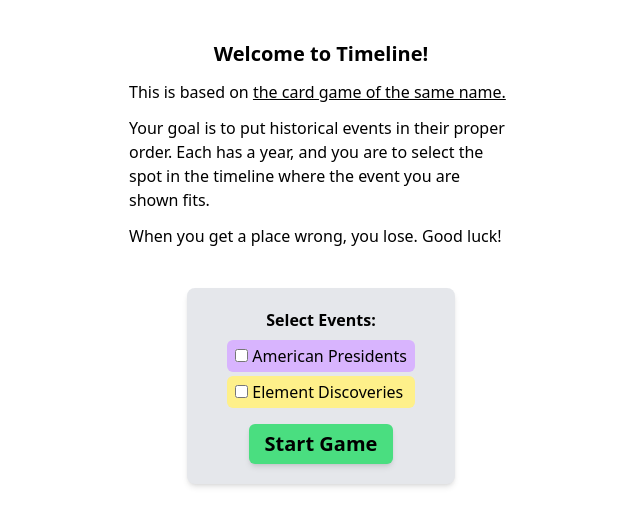
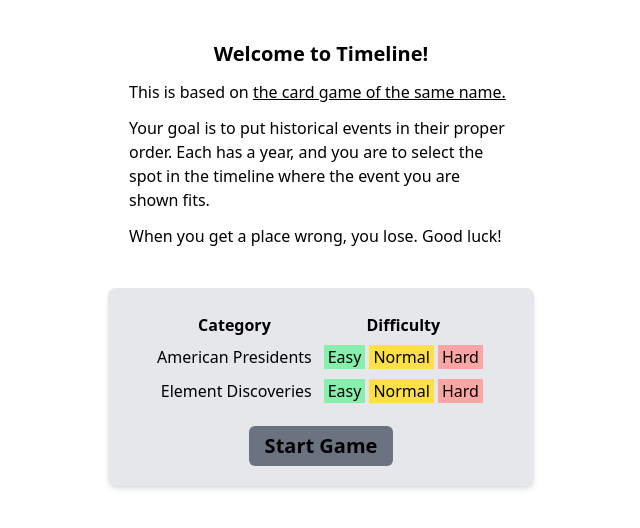
Before and after one commit to BrennanColberg/timeline, a Next.js app: page / in a window 1280 px wide. Shown: the top 528 px of the page, without its empty margins (319-959 px from the left). Built offline with nearby package versions, Linux system fonts and the light colour scheme.

Commit message:
difficulty selector (nonfunctional)

```diff
--- a/components/Menu.tsx
+++ b/components/Menu.tsx
@@ -1,4 +1,4 @@
-import { useState } from "react"
+import { useCallback, useState } from "react"
 import { Event } from "@/lib/timeline"
 import { loadEvents } from "@/lib/io"
 import classNames from "classnames"
@@ -7,13 +7,43 @@ const DECK_OPTIONS = {
   presidents: { name: "American Presidents", color: "bg-purple-300" },
   elements: { name: "Element Discoveries", color: "bg-yellow-200" },
 } as const
+type Difficulty = "easy" | "normal" | "hard"
 
 export default function Menu({
   startGame,
 }: {
   startGame: (deck: Event[]) => void
 }) {
-  const [selectedDecks, setSelectedDecks] = useState<string[]>([])
+  const [selectedDecks, setSelectedDecks] = useState<
+    { deck: string; difficulty: Difficulty }[]
+  >([])
+
+  const isSelected = useCallback(
+    (
+      deck: string,
+      difficulty: Difficulty,
+      selections: typeof selectedDecks = selectedDecks,
+    ) =>
+      !!selections.find(
+        (selection) =>
+          selection.deck === deck && selection.difficulty === difficulty,
+      ),
+    [selectedDecks],
+  )
+
+  const select = useCallback(
+    (deck: string, difficulty: Difficulty) => {
+      setSelectedDecks((oldSelectedDecks) => {
+        const wasSelected = isSelected(deck, difficulty, oldSelectedDecks)
+        let newDeck = [...oldSelectedDecks]
+        newDeck = newDeck.filter((selection) => selection.deck !== deck)
+        if (!wasSelected) newDeck = [...newDeck, { deck, difficulty }]
+        return newDeck
+      })
+    },
+    [isSelected],
+  )
+
   return (
     <form
       id="menu"
@@ -21,7 +51,7 @@ export default function Menu({
       onSubmit={async (e) => {
         e.preventDefault()
         const allDecks = await Promise.all(
-          selectedDecks.map((deck) => loadEvents(`/decks/${deck}.csv`)),
+          selectedDecks.map(({ deck }) => loadEvents(`/decks/${deck}.csv`)),
         )
         const deck = allDecks.flat()
         if (!deck.length) return alert("Select at least one deck to play!")
@@ -48,38 +78,74 @@ export default function Menu({
         <p className="w-96">When you get a place wrong, you lose. Good luck!</p>
       </div>
       <div className="flex flex-col items-center mx-auto bg-gray-200 px-10 py-5 rounded-lg shadow-md">
-        <h2 className="font-bold mb-2">Select Events:</h2>
-        <div className="flex flex-col items-stretch gap-1">
-          {Object.entries(DECK_OPTIONS).map(([deck, { color, name }]) => (
-            <label
-              className={classNames(
-                "px-2 py-1 select-none cursor-pointer rounded-md hover:shadow-sm",
-                color,
-              )}
-              key={deck}
-            >
-              <input
-                type="checkbox"
-                name={deck}
-                checked={selectedDecks.includes(deck)}
-                onChange={(e) => {
-                  const checked = e.target.checked
-                  if (checked && !selectedDecks.includes(deck))
-                    setSelectedDecks((x) => [...x, deck])
-                  if (!checked && selectedDecks.includes(deck))
-                    setSelectedDecks((x) => {
-                      const index = x.indexOf(deck)
-                      if (index === -1) return x
-                      return [...x.slice(0, index), ...x.slice(index + 1)]
-                    })
-                }}
-              />{" "}
-              {name}
-            </label>
-          ))}
-        </div>
+        <table className="border-separate border-spacing-x-2 border-spacing-y-1">
+          <thead>
+            <tr>
+              <th>Category</th>
+              <th>Difficulty</th>
+              {/* <th>Weight</th> */}
+            </tr>
+          </thead>
+          <tbody>
+            {Object.entries(DECK_OPTIONS).map(([deck, { color, name }]) => (
+              <tr key={deck}>
+                <td className="text-right">{name}</td>
+                <td>
+                  <button
+                    type="button"
+                    className={classNames(
+                      "bg-green-300 px-1 py-0.25 rounded-sm border-2",
+                      isSelected(deck, "easy") && "border-black",
+                    )}
+                    onClick={() => select(deck, "easy")}
+                  >
+                    Easy
+                  </button>
+                  <button
+                    type="button"
+                    className={classNames(
+                      "bg-yellow-300 px-1 py-0.25 rounded-sm border-2",
+                      isSelected(deck, "normal") && "border-black",
+                    )}
+                    onClick={() => select(deck, "normal")}
+                  >
+                    Normal
+                  </button>
+                  <button
+                    type="button"
+                    className={classNames(
+                      "bg-red-300 px-1 py-0.25 rounded-sm border-2",
+                      isSelected(deck, "hard") && "border-black",
+                    )}
+                    onClick={() => select(deck, "hard")}
+                  >
+                    Hard
+                  </button>
+                </td>
+                {/* <td className="font-mono text-center">
+                  <button
+                    type="button"
+                    className="bg-white text-semibold rounded-full px-1 inline-block font-bold shadow-sm"
+                  >
+                    -
+                  </button>
+                  <span className="mx-1 font-semibold">1</span>
+                  <button
+                    type="button"
+                    className="bg-white text-semibold rounded-full px-1 inline-block font-bold shadow-sm"
+                  >
+                    +
+                  </button>
+                </td> */}
+              </tr>
+            ))}
+          </tbody>
+        </table>
 
-        <button className="w-36 h-10 text-xl bg-green-400 hover:bg-green-300 rounded-md hover:shadow-sm shadow-md mt-4 font-bold">
+        <button
+          className="w-36 h-10 text-xl bg-green-400 hover:bg-green-500 rounded-md shadow-md mt-4 font-bold disabled:bg-gray-500 transition-colors duration-300 disabled:shadow-none"
+          disabled={selectedDecks.length === 0}
+        >
           Start Game
         </button>
       </div>
```
